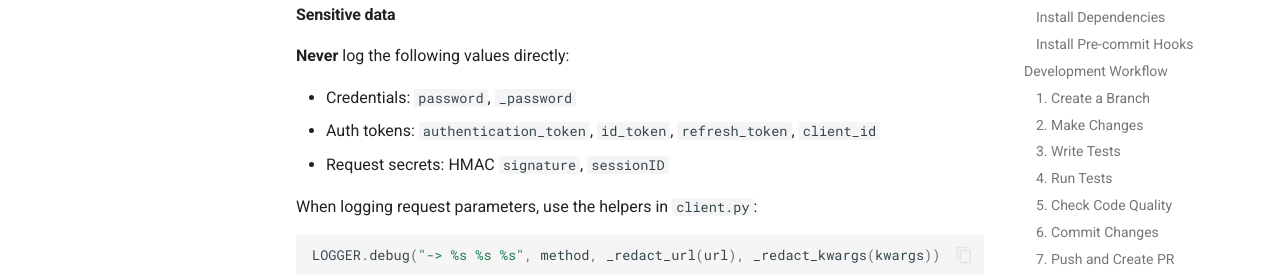
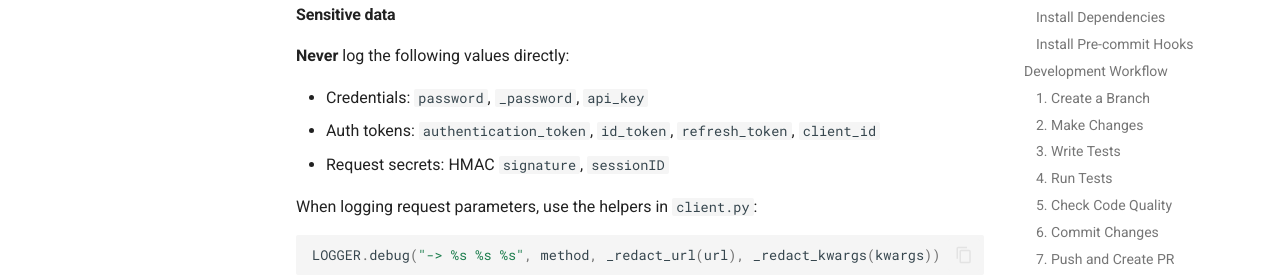
Before and after one commit to flz/iaqualink-py, an MkDocs documentation site: the page built from docs/development/contributing.md, in a window 1280 px wide and 900 px high, scrolled down 3975 px. Shown: the part 172-450 px from the top of the window. Built offline with MkDocs 1.6.1 and Material for MkDocs 9.7.7, drawn with Linux system fonts in a browser that asks for light colours; comment, search, counter and statistics services are not loaded.

Commit message:
docs(logging): add api_key to sensitive-fields list in contributing.md
Co-Authored-By: Claude Sonnet 4.6 <noreply@anthropic.com>

```diff
--- a/docs/development/contributing.md
+++ b/docs/development/contributing.md
@@ -177,7 +177,7 @@ When adding a new system, use `logging.getLogger("iaqualink.systems.<name>")` in
 
 **Never** log the following values directly:
 
-- Credentials: `password`, `_password`
+- Credentials: `password`, `_password`, `api_key`
 - Auth tokens: `authentication_token`, `id_token`, `refresh_token`, `client_id`
 - Request secrets: HMAC `signature`, `sessionID`
 
```
